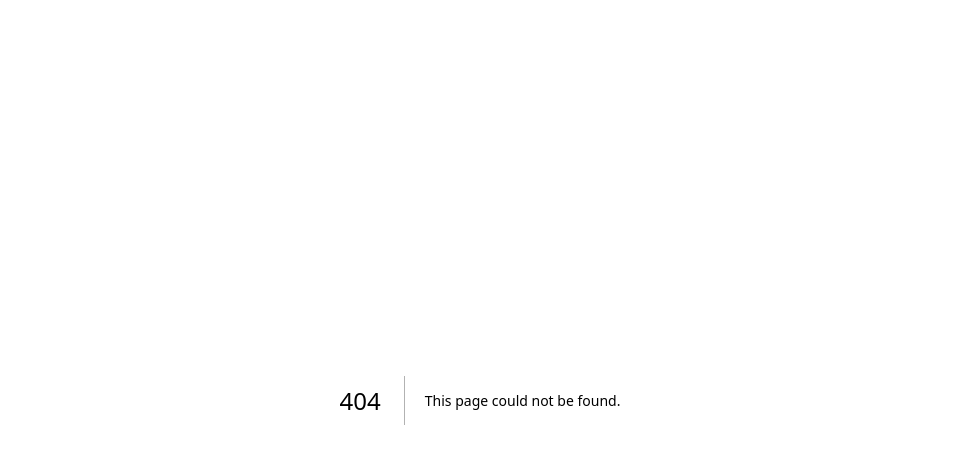
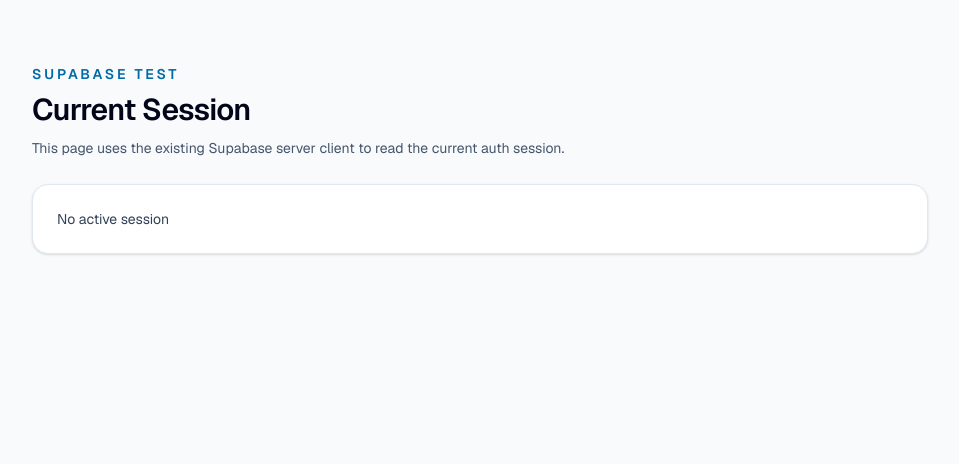
Before and after one commit to channingmoore417/activity-tracker, a Next.js app: page /supabase-test in a window 1280 px wide. Before the commit this address had no page. Shown: the top 464 px of the page, without its empty margins (160-1119 px from the left). Built offline with nearby package versions, Linux system fonts and the light colour scheme; no server answers.

Commit message:
added supabase test page

```diff
--- /dev/null
+++ b/src/app/supabase-test/page.tsx
@@ -0,0 +1,37 @@
+import { createClient } from "@/lib/supabase/server";
+
+export default async function SupabaseTestPage() {
+  const supabase = await createClient();
+  const {
+    data: { session },
+  } = await supabase.auth.getSession();
+
+  return (
+    <main className="min-h-screen bg-background px-6 py-16">
+      <div className="mx-auto flex w-full max-w-4xl flex-col gap-6">
+        <div className="space-y-2">
+          <p className="text-sm font-semibold uppercase tracking-[0.2em] text-sky-700">
+            Supabase Test
+          </p>
+          <h1 className="text-3xl font-semibold tracking-tight text-slate-950">
+            Current Session
+          </h1>
+          <p className="text-sm leading-6 text-slate-600">
+            This page uses the existing Supabase server client to read the current
+            auth session.
+          </p>
+        </div>
+
+        {session ? (
+          <pre className="overflow-x-auto rounded-2xl border border-slate-200 bg-slate-950 p-6 text-sm leading-6 text-slate-100">
+            {JSON.stringify(session, null, 2)}
+          </pre>
+        ) : (
+          <div className="rounded-2xl border border-slate-200 bg-white p-6 text-sm text-slate-700 shadow-sm">
+            No active session
+          </div>
+        )}
+      </div>
+    </main>
+  );
+}
```
